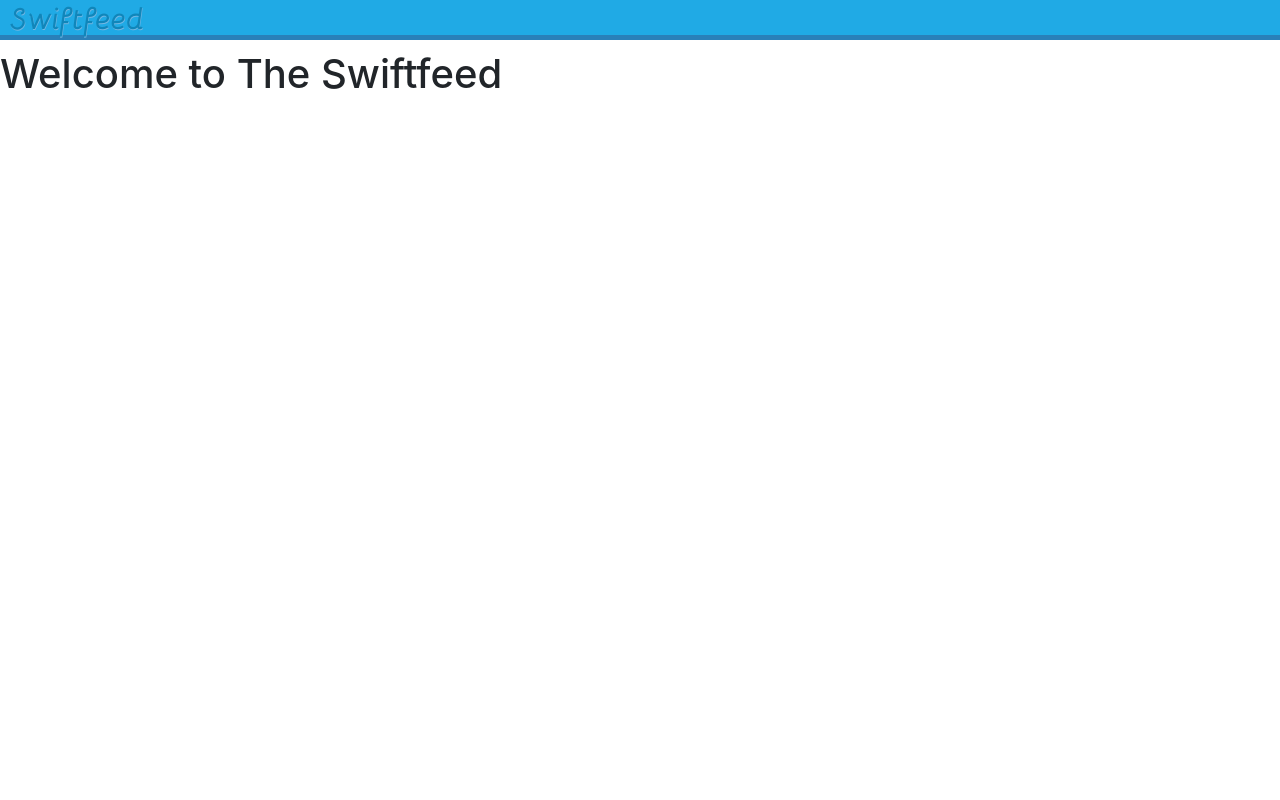
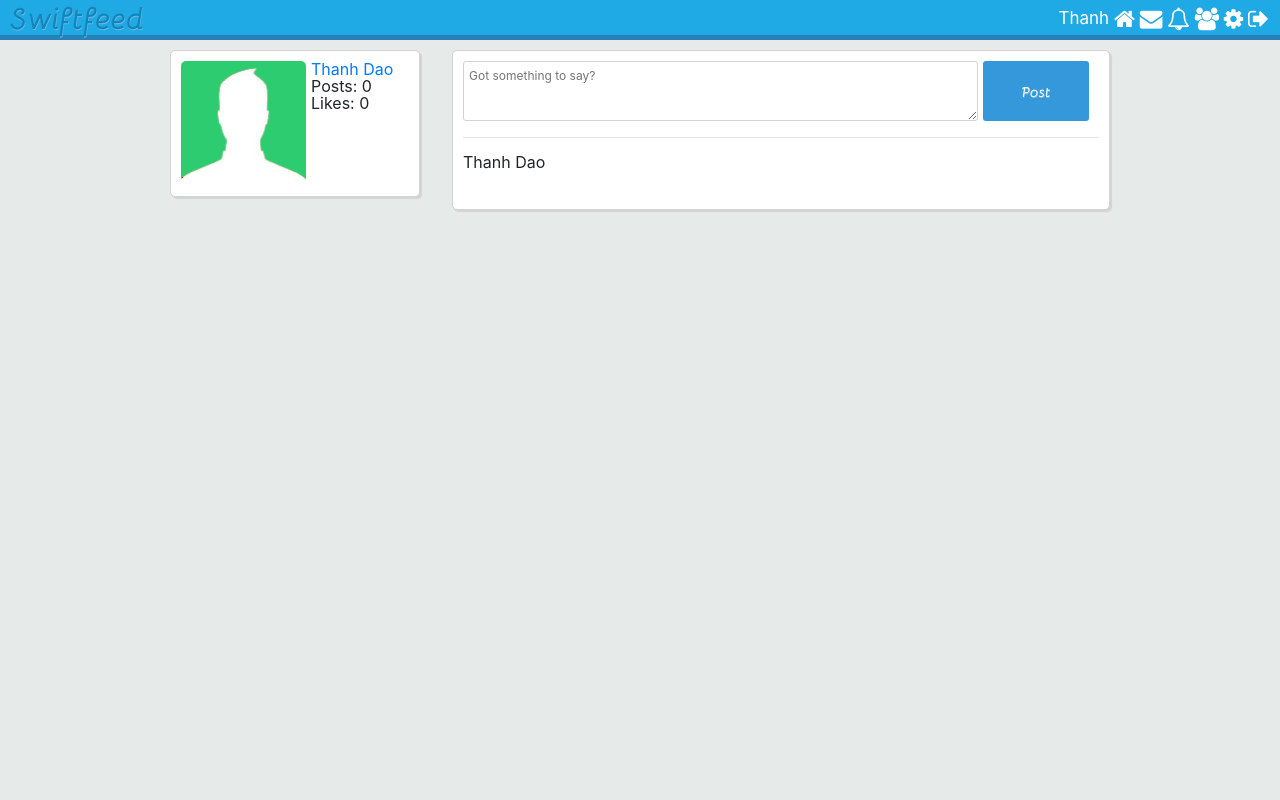
Before and after one commit to THANHDNV/social-network-php, a PHP site: page / in a window 1280 px wide. Run offline with PHP 8.4, Linux system fonts and the light colour scheme; a user stored in the database is signed in; data comes from the database, SQL or seed files in the repository; both versions use the stored data as it was after the commit.

Commit message:
add User and Post classes + creating index page + add posting function

```diff
--- a/assets/css/style.css
+++ b/assets/css/style.css
@@ -10,6 +10,7 @@
 
 body {
     line-height: 17px;
+    background-color: #E6EAE8;
 }
 
 .top-bar {
@@ -20,6 +21,7 @@ body {
     border-bottom: 5px solid #2980b9;
     margin: 0px 0px 10px 0px;
     display: inline-flex;
+    position:  fixed;
 }
 
 .logo a {
@@ -35,3 +37,103 @@ body {
 a:hover {
     text-decoration: none;
 }
+
+nav {
+    float: right;
+    right: 1px;
+    position: absolute;
+    margin: 10px;
+}
+
+nav a {
+    position: relative;
+    color: #fff;
+    text-decoration: none;
+    font-size: 17px;
+}
+
+nav a:hover {
+    border-bottom: 7px solid #e67e22;
+    color: white;
+}
+
+.wrapper {
+    margin: 0px auto;
+    top: 50px;
+    position: relative;
+    padding: 0 10px;
+    width: 75%;
+    min-width: 950px;
+}
+
+.column {
+    background-color: white;
+    padding: 10px;
+    border: 1px solid #D3D3D3;
+    border-radius: 5px;
+    box-shadow: 2px 2px 1px #D3D3D3;
+    z-index: -1;
+}
+
+.user-details {
+    width: 250px;
+    float: left;
+    margin-bottom: 20px;
+}
+
+.user-details img {
+    height: 125px;
+    border-radius: 5px;
+    margin-right: 5px;
+}
+
+.user-details-left-right {
+    width: 125px;
+    display: inline-block;
+    position: absolute;
+}
+
+.main-column {
+    float: right;
+    width: 70%;
+    z-index: -1;
+    min-height: 160px;
+}
+
+.post-form {
+    width: 100%;
+}
+
+.post-form textarea {
+    width: 81%;
+    height: 60px;
+    border-radius: 3px;
+    margin-right: 5px;
+    border: 1px solid #d3d3d3;
+    font-size: 12px;
+    padding: 5px;
+}
+
+textarea:focus {
+    outline: 0;
+}
+
+.post-form input[type='submit'] {
+    width: 11%;
+    height: 60px;
+    border: none;
+    border-radius: 3px;
+    font-family: "Bellota-BoldItalic", sans-serif;
+    background-color: #3498db;
+    color: white;
+    text-shadow: #73B6E2 0.5px 0.5px 0px;
+    font-size: 90%;
+    position: absolute;
+    outline: 0;
+    margin: 0;
+}
+
+.post-form input[type='submit']:active {
+    padding: 5px 4px 4px 5px;
+    color: #1e75ca;
+}
--- /dev/null
+++ b/include/classes/Post.php
@@ -0,0 +1,132 @@
+<?php
+    class Post {
+        private $user_obj;
+        private $con;
+
+        public function __construct($con, $user) {
+            $this->con = $con;
+            $this->user_obj = new User($con, $user);
+        }
+
+        public function submitPost($body, $user_to) {
+            $body = strip_tags($body);
+            $body = mysqli_real_escape_string($this->con, $body);
+            $check_empty = preg_replace('/\s+/', '', $body);
+
+            if ($check_empty != '') {
+
+                $date_added = date('Y-m-d H:i:s');
+                $added_by = $this->user_obj->getUsername();
+
+                if ($user_to == $added_by) {
+                    $user_to = "none";
+                }
+
+                $query = mysqli_query($this->con, "INSERT INTO posts VALUES('','$body', '$added_by', '$user_to', '$date_added', 'no', 'no', 'no')");
+                $return_id = mysqli_insert_id($query);
+
+
+                $num_posts = $this->user_obj->getNumPosts();
+                $num_posts++;
+                $update_query = mysqli_query($this->con, "UPDATE users SET num_posts='$num_posts' WHERE username='$added_by'");
+
+            }
+        }
+
+        public function loadPostsFriends() {
+            $str = '';
+            $data = mysqli_query($this->con, "SELECT * FROM posts WHERE deleted='no' ORDER BY id desc");
+
+            while ($row = mysqli_fetch_array($data)) {
+                $id = $row['id'];
+                $body = $row['body'];
+                $added_by = $row['added_by'];
+                $date_time = $row['date_added'];
+
+                if($row['user_to'] == 'none') {
+                    $user_to = '';
+                } else {
+                    $user_to_obj = new User($this->con, $row['user_to']);
+                    $user_to_name = $user_to_obj->getFirstAndLastName();
+                    $user_to = ' to <a href="' . $row['user_to'] . '">' . $user_to_name . '</a>';
+                }
+
+                $added_by_obj = new User($this->con, $added_by);
+                if ($added_by_obj->isClosed()) {
+                    continue;
+                }
+                $user_details_query = mysqli_query($this->con, "SELECT first_name, last_name, profile_pic FROM users WHERE username='$added_by'");
+                $user_row = mysqli_fetch_array($user_details_query);
+                $first_name = $user_row['first_name'];
+                $last_name = $user_row['last_name'];
+                $profile_pic = $user_row['profile_pic'];
+
+                $date_time_now = new Date('Y-m-d H:i:s');
+                $start_date = new DateTime($date_time);
+                $end_date = new DateTime($date_time_now);
+
+                $interval = $start_date->diff($end_date);
+
+                if ($interval->y >= 1) {
+                    if ($interval == 1) {
+                        $time_message = $interval->y . 'year ago';
+                    } else {
+                        $time_message = $interval->y . 'years ago';
+                    }
+                } else if ($interval->m >=1) {
+                    if ($interval->d == 0) {
+                        $days = ' ago';
+                    } else if ($interval->d == 1) {
+                        $days = ' ' . $interval->d . ' day ago';
+                    } else {
+                        $days = ' ' . $interval->d . ' days ago';
+                    }
+
+                    if ($interval->m == 1) {
+                        $time_message = $interval->m . ' month' . $days;
+                    } else {
+                        $time_message = $interval->m . ' months' . $days;
+                    }
+                } else if ($interval->d >= 1) {
+                    if ($interval->d == 1) {
+                        $time_message = 'Yesterday';
+                    } else {
+                        $time_message = $interval->d . ' days ago';
+                    }
+                } else if ($interval->h >= 1) {
+                    if ($interval->h == 1) {
+                        $time_message = $interval->h . ' hour ago';
+                    } else {
+                        $time_message = $interval->h . ' hours ago';
+                    }
+                } else if ($interval->i >= 1) {
+                    if ($interval->i == 1) {
+                        $time_message = $interval->i . ' minute ago';
+                    } else {
+                        $time_message = $interval->i . ' minutes ago';
+                    }
+                } else {
+                    if ($interval->s < 30) {
+                        $time_message = 'Just now';
+                    } else {
+                        $time_message = $interval->s . ' seconds ago';
+                    }
+                }
+            }
+
+            $str .= "<div class='status_post'>
+                        <div class='post_profile_pic'>
+                            <img src='$profile_pic' width='50'>
+                        </div>
+
+                        <div class='posted_by' style='color: #acacac'>
+                            <a href='$added_by'>$first_name $last_name</a>$user_to &nbsp;&nbsp;&nbsp;&nbsp;$time_message
+                        </div>
+                        <div id='$id' class='post_body'>
+                            $body
+                            <br>
+                        </div>
+                    </div>";
+        }
+    }
+?>
--- /dev/null
+++ b/include/classes/User.php
@@ -0,0 +1,42 @@
+<?php
+    class User {
+        private $user;
+        private $con;
+
+        public function __construct($con, $user) {
+            $this->con = $con;
+            $user_detail_query = mysqli_query($con, "SELECT * FROM users WHERE username='$user'");
+            $this->user = mysqli_fetch_array ($user_detail_query);
+        }
+
+        public function getUsername() {
+            return $this->user['username'];
+        }
+
+        public function getNumPosts() {
+            $username = $this->user['username'];
+            $query = mysqli_query($this->con, "SELECT num_posts FROM users WHERE username='$username'");
+            $row = mysqli_fetch_array($query);
+            return $row['num_posts'];
+        }
+
+        public function getFirstAndLastName() {
+            $username = $this->user['username'];
+            $query = mysqli_query($this->con, "SELECT first_name, last_name FROM users WHERE username='$username'");
+            $row = mysqli_fetch_array($query);
+            return $row['first_name'] . ' ' . $row['last_name'];
+        }
+
+        public function isClosed() {
+            $username = $this->user['username'];
+            $query = mysqli_query($this->con, "SELECT user_closed FROM users WHERE username='$username'");
+            $row = mysqli_fetch_array($query);
+
+            if ($row['user_closed'] == 'yes') {
+                return true;
+            } else if ($row['user_closed'] == 'no') {
+                return false;
+            }
+        }
+    }
+?>
--- a/include/header.php
+++ b/include/header.php
@@ -2,6 +2,10 @@
     require_once 'config/config.php';
     if (isset($_SESSION['username'])) {
         $userLoggedIn = $_SESSION['username'];
+        $user_details_query = mysqli_query($con, "SELECT * FROM users WHERE username='$userLoggedIn'");
+        $user = mysqli_fetch_array($user_details_query);
+
+
     } else {
         header("Location: register.php");
     }
@@ -14,6 +18,7 @@
 
     <link rel='stylesheet' type='text/css' href='assets/css/bootstrap.min.css'>
     <link rel='stylesheet' type='text/css' href='assets/css/style.css'>
+    <link href="https://stackpath.bootstrapcdn.com/font-awesome/4.7.0/css/font-awesome.min.css" rel="stylesheet" integrity="sha384-wvfXpqpZZVQGK6TAh5PVlGOfQNHSoD2xbE+QkPxCAFlNEevoEH3Sl0sibVcOQVnN" crossorigin="anonymous">
 
     <script src="https://ajax.googleapis.com/ajax/libs/jquery/3.4.1/jquery.min.js"></script>
     <script src='assets/js/bootstrap.bundle.min.js'></script>
@@ -27,6 +32,28 @@
         </div>
 
         <nav>
-
+            <a href='<?php echo $userLoggedIn ?>'>
+                <?php echo $user['first_name'] ?>
+            </a>
+            <a href='index.php'>
+                <i class="fa fa-home fa-lg"></i>
+            </a>
+            <a href='#'>
+                <i class="fa fa-envelope fa-lg"></i>
+            </a>
+            <a href='#'>
+                <i class="fa fa-bell-o fa-lg"></i>
+            </a>
+            <a href='#'>
+                <i class="fa fa-users fa-lg"></i>
+            </a>
+            <a href='#'>
+                <i class="fa fa-cog fa-lg"></i>
+            </a>
+            <a href='include/handlers/logout.php'>
+                <i class="fa fa-sign-out fa-lg"></i>
+            </a>
         </nav>
     </div>
+
+    <div class='wrapper'>
--- a/index.php
+++ b/index.php
@@ -1,6 +1,42 @@
 <?php
     include_once("include/header.php");
+    include_once("include/classes/User.php");
+    include_once("include/classes/Post.php");
+
+    if (isset($_POST['post'])) {
+        $post = new Post($con, $userLoggedIn);
+        $post->submitPost($_POST['post_text'], 'none');
+    }
 ?>
-    <h1>Welcome to The Swiftfeed</h1>
+    <div class='user-details column'>
+        <a href='#'><img src='<?php echo $user['profile_pic'] ?>'></a>
+
+        <div class='user-details-left-right'>
+            <a href="<?php echo $userLoggedIn ?>">
+                <?php
+                    echo $user['first_name'] . ' ' . $user['last_name'];
+                ?>
+            </a>
+            <br>
+            <?php
+                echo "Posts: ". $user['num_posts'] . '<br>';
+                echo "Likes: ". $user['num_likes'];
+            ?>
+        </div>
+    </div>
+
+    <div class='main-column column'>
+        <form class='post-form' action='index.php' method="post">
+            <textarea name='post_text' id='post-text' placeholder="Got something to say?"></textarea>
+            <input type='submit' name='post' id='post-button' value='Post'>
+            <hr>
+        </form>
+
+        <?php
+            $user_obj = new User($con, $userLoggedIn);
+            echo $user_obj->getFirstAndLastName();
+        ?>
+    </div>
+</div>
 </body>
 </html>
--- a/register.php
+++ b/register.php
@@ -43,7 +43,7 @@
                         }
                     ?>" required>
                     <br />
-                    <input type='text' name='log_password' placeholder='Password'>
+                    <input type='password' name='log_password' placeholder='Password'>
                     <br/>
                     <input type='submit' name='login_button' value='Login'>
                     <?php if (isset($errors['login'])) echo ($errors['login']) ?>
```
Also changed, not shown: database/social.sql (added, +159 -0 lines), include/handlers/logout.php (added, +7 -0 lines), profile.php (added, +9 -0 lines), .htaccess (added).
